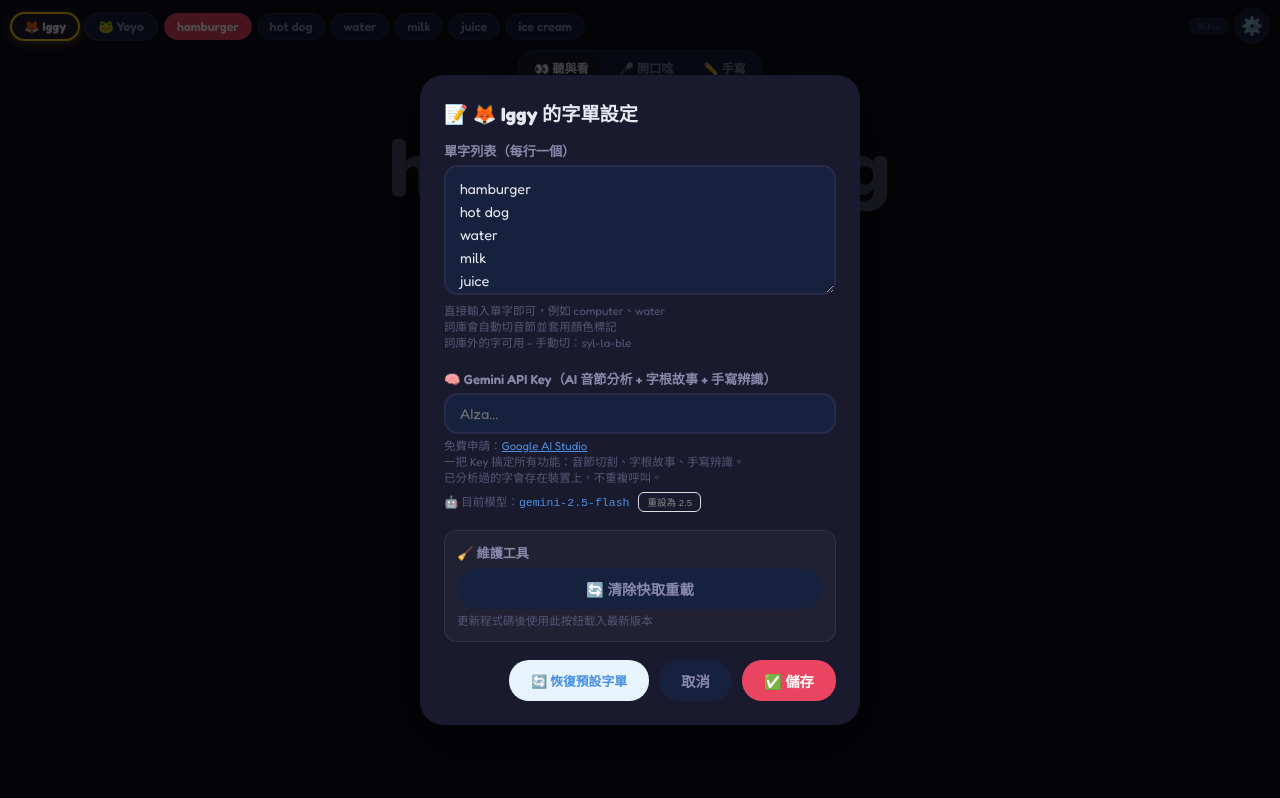
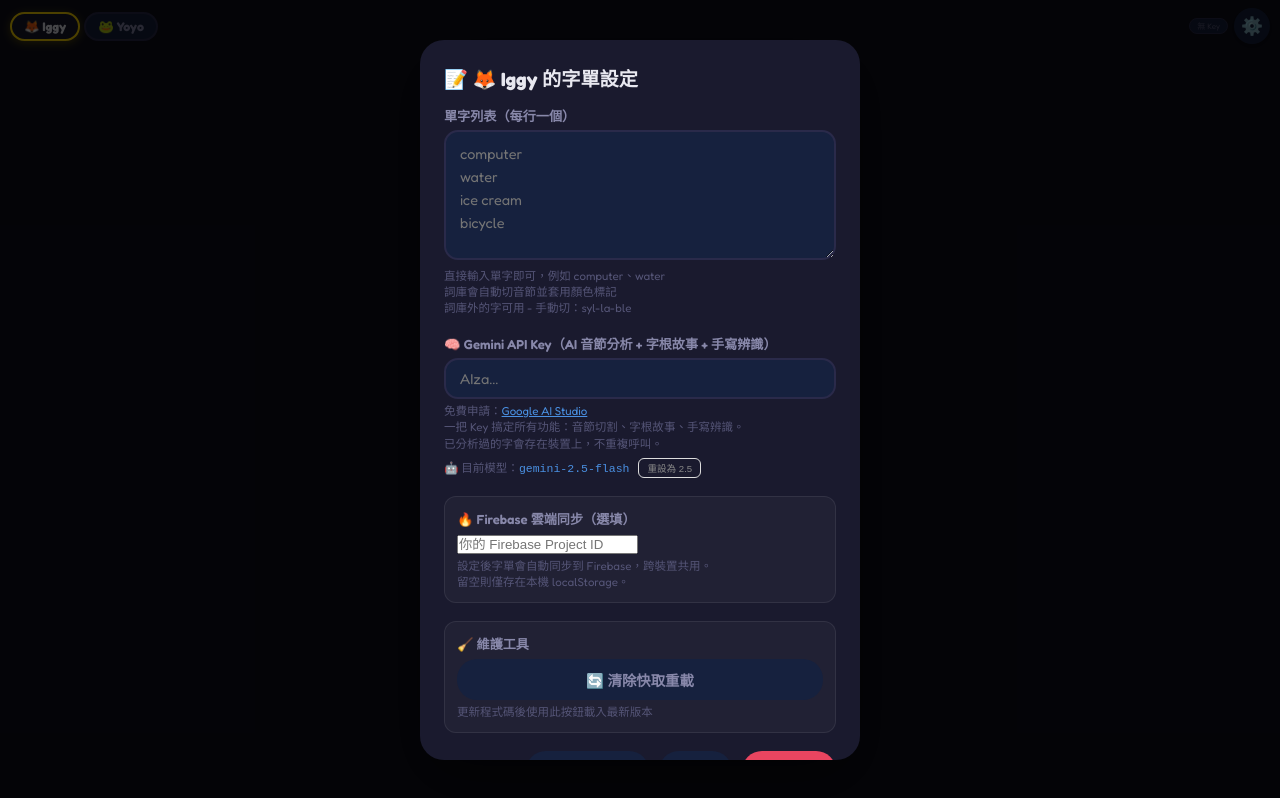
Before and after one commit to oliver603-juang/phonics, a plain HTML site: page index.html in a window 1280 px wide. Both pictures are taken after a click on the button "⚙️". Drawn offline with nearby package versions, Linux system fonts and the light colour scheme.

Commit message:
deploy: update Phonics 05/01 03:43

```diff
--- a/index.html
+++ b/index.html
@@ -11,6 +11,8 @@
   <link rel="apple-touch-icon" href="icon-192.png">
   <title>Phonics 拼音練習</title>
   <link href="https://fonts.googleapis.com/css2?family=Fredoka:wght@400;500;600;700&family=Nunito:wght@700;800;900&display=swap" rel="stylesheet">
+  <script src="https://www.gstatic.com/firebasejs/10.12.0/firebase-app-compat.js"></script>
+  <script src="https://www.gstatic.com/firebasejs/10.12.0/firebase-firestore-compat.js"></script>
   <style>
     :root {
       --gold: #FFD700; --bg: #FFF8F0;
@@ -411,6 +413,26 @@
     .tap-hint {
       font-size: 0.65rem; color: #bbb; text-align: center;
       margin-top: -4px; margin-bottom: 4px;
+    }
+
+    /* ═══ 空白狀態 ═══ */
+    .empty-state {
+      display: flex; flex-direction: column; align-items: center;
+      justify-content: center; padding: 60px 24px; text-align: center;
+    }
+    .empty-state .empty-emoji { font-size: 4rem; margin-bottom: 16px; }
+    .empty-state .empty-title { font-size: 1.2rem; font-weight: 700; color: #e8e8f0; margin-bottom: 8px; }
+    .empty-state .empty-desc { font-size: 0.85rem; color: #8888aa; line-height: 1.6; margin-bottom: 20px; }
+    .empty-state .empty-btn {
+      padding: 12px 28px; border: none; border-radius: 24px;
+      background: var(--gold); color: #333; font-family: inherit;
+      font-size: 1rem; font-weight: 600; cursor: pointer;
+      box-shadow: 0 4px 16px rgba(255,215,0,0.3);
+    }
+    .sync-badge {
+      font-size: 0.5rem; color: #5b8c5a; padding: 1px 6px;
+      border-radius: 8px; background: rgba(91,140,90,0.1);
+      border: 1px solid rgba(91,140,90,0.3); margin-left: 4px;
     }
 
     /* ═══ 載入字單 Overlay ═══ */
@@ -581,6 +603,14 @@
         <button onclick="localStorage.removeItem('phonics-gemini-model');GEMINI_MODEL=GEMINI_MODELS[0];document.getElementById('ph-current-model').textContent=GEMINI_MODEL;" style="margin-left:6px;padding:2px 8px;border:1px solid #ddd;background:transparent;color:#888;border-radius:6px;font-size:0.6rem;cursor:pointer;">重設為 2.5</button></div>
       </div>
       <div class="section" style="padding:12px;background:rgba(255,255,255,0.03);border-radius:12px;border:1px solid rgba(255,255,255,0.08);">
+        <label>🔥 Firebase 雲端同步（選填）</label>
+        <input type="text" id="firebase-project-input" placeholder="你的 Firebase Project ID">
+        <div class="hint-text">
+          設定後字單會自動同步到 Firebase，跨裝置共用。<br>
+          留空則僅存在本機 localStorage。
+        </div>
+      </div>
+      <div class="section" style="padding:12px;background:rgba(255,255,255,0.03);border-radius:12px;border:1px solid rgba(255,255,255,0.08);">
         <label>🧹 維護工具</label>
         <div style="display:flex;gap:8px;margin-top:6px;">
           <button class="modal-btn cancel" onclick="clearCacheReload()" style="flex:1;text-align:center;">🔄 清除快取重載</button>
@@ -588,7 +618,7 @@
         <div class="hint-text">更新程式碼後使用此按鈕載入最新版本</div>
       </div>
       <div class="modal-btns">
-        <button class="modal-btn reset-default" onclick="resetToDefault()">🔄 恢復預設字單</button>
+        <button class="modal-btn cancel" onclick="resetToDefault()" style="color:#c4614a;">🗑️ 清空字單</button>
         <button class="modal-btn cancel" onclick="closeSettings()">取消</button>
         <button class="modal-btn save" onclick="saveSettings()">✅ 儲存</button>
       </div>
@@ -610,6 +640,18 @@
     <button class="nav-btn" onclick="switchPhase(2)">🎤 開口唸</button>
     <button class="nav-btn" onclick="switchPhase(3)">✏️ 手寫</button>
   </nav>
+
+  <!-- 空白狀態 -->
+  <div class="empty-state" id="empty-state" style="display:none;">
+    <div class="empty-emoji">📝</div>
+    <div class="empty-title">還沒有字單喔！</div>
+    <div class="empty-desc">
+      點擊右上角 ⚙️ 設定<br>
+      輸入要練習的英文單字<br>
+      AI 老師會自動分析音節和字根故事
+    </div>
+    <button class="empty-btn" onclick="openSettings()">⚙️ 開始設定字單</button>
+  </div>
 
   <!-- PHASE 1 -->
   <div id="phase1" class="phase active">
@@ -678,119 +720,97 @@
     // ══════════════════════════════════════════════════════════════
     //  資料驅動核心：Phonics Lessons 資料結構
     // ══════════════════════════════════════════════════════════════
-    const DEFAULT_LESSONS = [
-      {
-        id: "word_hamburger", word: "hamburger", layout: "standard",
-        fullTts: "hamburger", syllables: "ham·burg·er",
-        chunks: [
-          { text: "ham", tts: "ham", highlights: [] },
-          { text: "burg", tts: "burg", highlights: [
-            { target: "ur", cssClass: "color-ur", hintClass: "hl-ur", note: "橘色 ur" }
-          ]},
-          { text: "er", tts: "ur", highlights: [
-            { target: "er", cssClass: "color-er-ending", hintClass: "hl-er", note: "綠色 er，字尾 er 家族" }
-          ]}
-        ],
-        rootInfo: {
-          targetChunk: "burg", emoji: "🏰",
-          title: "🏰 burg（城堡城市）",
-          root: "Hamburg（漢堡市）+ -er（來自…的）",
-          root_story: "burg 在德文是「城堡」，很多城市名都有 burg：Hamburg、Salzburg，因為以前城市都蓋在城堡旁邊！",
-          etymology_story: "hamburger 來自德國漢堡市 Hamburg，那裡的人發明了這種肉排帶到美國！跟火腿 ham 完全沒關係喔！",
-          word_family: ["Hamburg", "cheeseburger", "Salzburg"]
+    const DEFAULT_LESSONS = []; // 不再有預設字單，使用者自行輸入
+
+    // ══════════════════════════════════════════════════════════════
+    //  Firebase 初始化
+    // ══════════════════════════════════════════════════════════════
+    const firebaseConfig = {
+      apiKey: "AIzaSyDummyKeyReplaceMeWithYourOwn",
+      authDomain: "phonics-app-oliver.firebaseapp.com",
+      projectId: "phonics-app-oliver",
+      storageBucket: "phonics-app-oliver.appspot.com",
+      messagingSenderId: "000000000000",
+      appId: "1:000000000000:web:0000000000000000000000"
+    };
+    let db = null;
+    let _firebaseReady = false;
+
+    function initFirebase() {
+      try {
+        // 檢查是否已有 firebase config 存在 localStorage（使用者自訂）
+        const savedConfig = localStorage.getItem('phonics-firebase-config');
+        const config = savedConfig ? JSON.parse(savedConfig) : firebaseConfig;
+        if (!config.projectId || config.projectId === 'phonics-app-oliver') {
+          // 使用者尚未設定自己的 Firebase — 僅使用 localStorage
+          console.log('ℹ️ Firebase 未設定，使用 localStorage');
+          _firebaseReady = false;
+          return;
         }
-      },
-      {
-        id: "word_hotdog", word: "hot dog", layout: "compound",
-        fullTts: "hot dog",
-        chunks: [
-          { text: "hot", tts: "hot", highlights: [] },
-          { text: "dog", tts: "dog", highlights: [] }
-        ],
-        rootInfo: {
-          targetChunk: "dog", emoji: "🌭",
-          title: "🌭 hot dog（熱狗）",
-          root: "hot（熱的）+ dog（狗？）",
-          root_story: "hot 是「熱的」，dog 是「狗」，但熱狗裡面當然沒有狗！是因為那長長的香腸看起來像臘腸狗啦！",
-          etymology_story: "1860 年代德國移民在美國賣香腸，大家覺得那長長的香腸像臘腸狗 Dachshund，就叫它 hot dog！",
-          word_family: ["hotdog", "corndog"]
+        firebase.initializeApp(config);
+        db = firebase.firestore();
+        _firebaseReady = true;
+        console.log('🔥 Firebase 已連線:', config.projectId);
+      } catch(e) {
+        console.warn('Firebase init failed:', e.message);
+        _firebaseReady = false;
+      }
+    }
+    initFirebase();
+
+    // Firebase 存取字單
+    async function firebaseSaveWords(userId, words) {
+      if (!_firebaseReady || !db) return;
+      try {
+        await db.collection('phonics_words').doc(userId).set({
+          words: words,
+          updatedAt: firebase.firestore.FieldValue.serverTimestamp()
+        });
+        console.log('🔥 字單已同步到 Firebase:', userId);
+      } catch(e) { console.warn('Firebase save failed:', e.message); }
+    }
+
+    async function firebaseLoadWords(userId) {
+      if (!_firebaseReady || !db) return null;
+      try {
+        const doc = await db.collection('phonics_words').doc(userId).get();
+        if (doc.exists) {
+          console.log('🔥 從 Firebase 載入字單:', userId);
+          return doc.data().words;
         }
-      },
-      {
-        id: "word_water", word: "water", layout: "standard",
-        fullTts: "water", syllables: "wa·ter",
-        chunks: [
-          { text: "wa", tts: "wah", highlights: [
-            { target: "wa", cssClass: "color-water-blue", hintClass: "hl-water", note: "水藍色 💧" }
-          ]},
-          { text: "ter", tts: "tur", highlights: [
-            { target: "er", cssClass: "color-er-ending", hintClass: "hl-er", note: "綠色 er，跟 hamburger 一樣！" }
-          ]}
-        ],
-        rootInfo: {
-          targetChunk: "wa", emoji: "💧",
-          title: "💧 water（水）",
-          root: "wæter（古英文：水）",
-          root_story: "water 是超古老的字！古英文寫成 wæter，一千多年來幾乎沒變過，因為水太重要了，大家都記得住！",
-          etymology_story: "water 跟德文 Wasser、荷蘭文 water 長得超像，因為它們都是同一個日耳曼語老祖宗生出來的！",
-          word_family: ["waterfall", "watermelon", "underwater"]
+      } catch(e) { console.warn('Firebase load failed:', e.message); }
+      return null;
+    }
+
+    async function firebaseSaveLessons(userId, lessons) {
+      if (!_firebaseReady || !db) return;
+      try {
+        // Firestore 文件有 1MB 限制，分批存如果太大
+        const data = JSON.stringify(lessons);
+        if (data.length > 900000) {
+          console.warn('Lessons 太大，僅儲存字單列表');
+          await firebaseSaveWords(userId, lessons.map(l => l.word));
+          return;
         }
-      },
-      {
-        id: "word_milk", word: "milk", layout: "single",
-        fullTts: "milk",
-        chunks: [
-          { text: "milk", tts: "milk", highlights: [] }
-        ],
-        rootInfo: {
-          targetChunk: "milk", emoji: "🥛",
-          title: "🥛 milk（牛奶）",
-          root: "meolc（古英文：奶）",
-          root_story: "milk 來自古英文 meolc，跟「擠奶」的動作有關。動詞 milk 也可以表示「擠奶」喔！一個字兩種用法！",
-          etymology_story: "古時候的人很早就開始喝牛奶了！milk 這個字已經超過一千歲，是英文裡最老的食物字之一！",
-          word_family: ["milkshake", "milky", "buttermilk"]
+        await db.collection('phonics_lessons').doc(userId).set({
+          lessons: data,
+          updatedAt: firebase.firestore.FieldValue.serverTimestamp()
+        });
+        console.log('🔥 Lessons 已同步到 Firebase:', userId);
+      } catch(e) { console.warn('Firebase save lessons failed:', e.message); }
+    }
+
+    async function firebaseLoadLessons(userId) {
+      if (!_firebaseReady || !db) return null;
+      try {
+        const doc = await db.collection('phonics_lessons').doc(userId).get();
+        if (doc.exists && doc.data().lessons) {
+          console.log('🔥 從 Firebase 載入 Lessons:', userId);
+          return JSON.parse(doc.data().lessons);
         }
-      },
-      {
-        id: "word_juice", word: "juice", layout: "single",
-        fullTts: "juice",
-        chunks: [
-          { text: "juice", tts: "joos", highlights: [
-            { target: "ui", cssClass: "color-grape-purple", hintClass: "hl-purple", note: "紫色 ui，像葡萄汁 🍇" },
-            { target: "ce", cssClass: "style-silent-e", hintClass: "hl-silent", note: "灰色虛線：e 不發音，讓 c 唸 /s/" }
-          ]}
-        ],
-        rootInfo: {
-          targetChunk: "juice", emoji: "🍇",
-          title: "🍇 juice（果汁）",
-          root: "jus（拉丁文：液體/汁）",
-          root_story: "juice 的核心是拉丁文 jus，意思就是「液體、汁」。不管是果汁、肉汁，只要是擠出來的汁都叫 juice！",
-          etymology_story: "juice 先從拉丁文 jus 變成法文 jus，再傳到英文變成 juice。法國餐廳裡的 au jus 就是「配肉汁」的意思！",
-          word_family: ["juicy", "juicer"]
-        }
-      },
-      {
-        id: "word_icecream", word: "ice cream", layout: "compound",
-        fullTts: "ice cream", syllables: "ice cream",
-        chunks: [
-          { text: "ice", tts: "ice", highlights: [
-            { target: "i", cssClass: "style-magic-e", hintClass: "hl-magic", note: "Magic E：e 讓 i 唸自己的名字" },
-            { target: "e", cssClass: "style-magic-e", hintClass: "hl-magic", note: "" }
-          ]},
-          { text: "cream", tts: "cream", highlights: [
-            { target: "ea", cssClass: "color-cream-yellow", hintClass: "hl-cream", note: "奶油黃 ea，母音團隊 🍦" }
-          ]}
-        ],
-        rootInfo: {
-          targetChunk: "cream", emoji: "🍦",
-          title: "🍦 cream（奶油）",
-          root: "ice（冰）+ cream（奶油）",
-          root_story: "ice 是「冰」，cream 是「奶油」。把奶油冰凍起來，就變成冰淇淋啦！名字取得超直接！",
-          etymology_story: "cream 來自法文 crème。300 年前的人把奶油跟冰混在一起，發現超好吃，ice cream 就這樣誕生了！",
-          word_family: ["iceberg", "cream", "creamy", "sundae"]
-        }
-      }
-    ];
+      } catch(e) { console.warn('Firebase load lessons failed:', e.message); }
+      return null;
+    }
 
     // ══════════════════════════════════════════
     // 全域狀態
@@ -1220,7 +1240,7 @@ JSON 範例：
     // ══════════════════════════════════════════
     // 設定 Modal
     // ══════════════════════════════════════════
-    function switchUser(userId) {
+    async function switchUser(userId) {
       // 儲存當前進度
       currentUser = userId;
       try { localStorage.setItem('phonics-current-user', userId); } catch(e) {}
@@ -1230,24 +1250,71 @@ JSON 範例：
       document.getElementById('btn-' + userId).classList.add('active-user');
 
       // 載入該使用者的字單
-      loadUserLessons();
+      await loadUserLessons();
       currentWordIdx = 0;
       if (currentPhase === 3) switchPhase(1);
       renderWordPills();
-      loadCurrentWord();
-    }
-
-    function loadUserLessons() {
+      if (LESSONS.length > 0) loadCurrentWord();
+    }
+
+    async function loadUserLessons() {
+      // 1. 嘗試從 localStorage 讀取
       try {
         const saved = localStorage.getItem('phonics-' + currentUser + '-words');
         if (saved) {
           LESSONS = JSON.parse(saved);
           usingDefaults = false;
+          showOrHideEmptyState();
+          // 背景同步：嘗試從 Firebase 拿更新版本
+          firebaseLoadLessons(currentUser).then(fbLessons => {
+            if (fbLessons && fbLessons.length > 0) {
+              const fbWords = fbLessons.map(l => l.word).join(',');
+              const localWords = LESSONS.map(l => l.word).join(',');
+              if (fbWords !== localWords) {
+                LESSONS = fbLessons;
+                usingDefaults = false;
+                try { localStorage.setItem('phonics-' + currentUser + '-words', JSON.stringify(LESSONS)); } catch(e) {}
+                renderWordPills();
+                loadCurrentWord();
+                console.log('🔥 Firebase 字單較新，已同步');
+              }
+            }
+          });
           return;
         }
       } catch(e) {}
-      LESSONS = JSON.parse(JSON.stringify(DEFAULT_LESSONS));
+
+      // 2. localStorage 沒有 → 嘗試從 Firebase 讀取
+      const fbLessons = await firebaseLoadLessons(currentUser);
+      if (fbLessons && fbLessons.length > 0) {
+        LESSONS = fbLessons;
+        usingDefaults = false;
+        try { localStorage.setItem('phonics-' + currentUser + '-words', JSON.stringify(LESSONS)); } catch(e) {}
+        showOrHideEmptyState();
+        return;
+      }
+
+      // 3. 都沒有 → 空白狀態（不再載入預設字單）
+      LESSONS = [];
       usingDefaults = true;
+      showOrHideEmptyState();
+    }
+
+    function showOrHideEmptyState() {
+      const emptyEl = document.getElementById('empty-state');
+      const phaseEls = document.querySelectorAll('.phase');
+      const navEl = document.querySelector('.nav');
+      if (LESSONS.length === 0) {
+        if (emptyEl) emptyEl.style.display = 'flex';
+        phaseEls.forEach(el => el.style.display = 'none');
+        if (navEl) navEl.style.display = 'none';
+      } else {
+        if (emptyEl) emptyEl.style.display = 'none';
+        phaseEls.forEach(el => el.style.display = '');
+        if (navEl) navEl.style.display = '';
+        // 確保當前 phase 正確顯示
+        switchPhase(currentPhase);
+      }
     }
 
     function openSettings() {
@@ -1257,20 +1324,37 @@ JSON 範例：
       const ta = document.getElementById('word-input');
       if (LESSONS.length > 0) {
         ta.value = LESSONS.map(l => l.word).join('\n');
+      } else {
+        ta.value = '';
+        ta.placeholder = 'computer\nwater\nice cream\nbicycle';
       }
       document.getElementById('gemini-key-input').value = GEMINI_KEY;
       document.getElementById('ph-current-model').textContent = GEMINI_MODEL;
+      // Firebase config
+      const fbInput = document.getElementById('firebase-project-input');
+      if (fbInput) {
+        try {
+          const saved = localStorage.getItem('phonics-firebase-config');
+          if (saved) fbInput.value = JSON.parse(saved).projectId || '';
+        } catch(e) {}
+      }
     }
     function closeSettings() { document.getElementById('settings-modal').classList.remove('open'); }
 
     function resetToDefault() {
-      LESSONS = JSON.parse(JSON.stringify(DEFAULT_LESSONS));
+      if (!confirm('確定清空所有字單？')) return;
+      LESSONS = [];
       usingDefaults = true;
       try { localStorage.removeItem('phonics-' + currentUser + '-words'); } catch(e) {}
+      // 也清除 Firebase
+      if (_firebaseReady && db) {
+        db.collection('phonics_lessons').doc(currentUser).delete().catch(() => {});
+        db.collection('phonics_words').doc(currentUser).delete().catch(() => {});
+      }
       closeSettings();
       currentWordIdx = 0;
       renderWordPills();
-      loadCurrentWord();
+      showOrHideEmptyState();
     }
 
     async function saveSettings() {
@@ -1281,6 +1365,28 @@ JSON 範例：
       GEMINI_KEY = gKey;
       try { localStorage.setItem('phonics-gemini-key', gKey); } catch(e) {}
       apiUpdateBadge();
+
+      // 儲存 Firebase 設定
+      const fbProjectId = (document.getElementById('firebase-project-input')?.value || '').trim();
+      if (fbProjectId && fbProjectId !== firebaseConfig.projectId) {
+        const newConfig = {
+          apiKey: "AIzaSy" + fbProjectId.slice(0, 20), // placeholder
+          authDomain: fbProjectId + ".firebaseapp.com",
+          projectId: fbProjectId,
+          storageBucket: fbProjectId + ".appspot.com",
+          messagingSenderId: "000000000000",
+          appId: "1:000000000000:web:0000000000000000"
+        };
+        try {
+          localStorage.setItem('phonics-firebase-config', JSON.stringify(newConfig));
+          if (!_firebaseReady) {
+            firebase.initializeApp(newConfig);
+            db = firebase.firestore();
+            _firebaseReady = true;
+            console.log('🔥 Firebase 已連線:', fbProjectId);
+          }
+        } catch(e) { console.warn('Firebase config save error:', e.message); }
+      }
 
       closeSettings();
       const lines = raw.split('\n').map(l => l.trim()).filter(Boolean);
@@ -1311,6 +1417,10 @@ JSON 範例：
 
       usingDefaults = false;
       try { localStorage.setItem('phonics-' + currentUser + '-words', JSON.stringify(LESSONS)); } catch(e) {}
+      // 同步到 Firebase
+      firebaseSaveLessons(currentUser, LESSONS);
+      firebaseSaveWords(currentUser, LESSONS.map(l => l.word));
+      showOrHideEmptyState();
 
       currentWordIdx = 0;
       renderWordPills();
@@ -1877,7 +1987,7 @@ Respond with JSON only — an array with one object per box:
     synth.addEventListener('voiceschanged', findBestVoice);
     findBestVoice(); // 首次嘗試
 
-    window.addEventListener('load', () => {
+    window.addEventListener('load', async () => {
       try { GEMINI_KEY = localStorage.getItem('phonics-gemini-key') || ''; } catch(e) {}
 
       // 初始化 API 配額追蹤
@@ -1890,8 +2000,8 @@ Respond with JSON only — an array with one object per box:
       const userBtn = document.getElementById('btn-' + currentUser);
       if (userBtn) userBtn.classList.add('active-user');
 
-      // 載入該使用者的字單
-      loadUserLessons();
+      // 載入該使用者的字單（可能從 Firebase）
+      await loadUserLessons();
 
       // 載入 MP3 音檔清單（如果存在）
       fetch('assets/audio-manifest.json')
```
